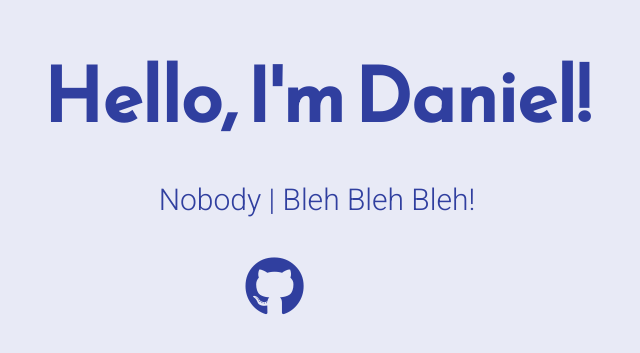
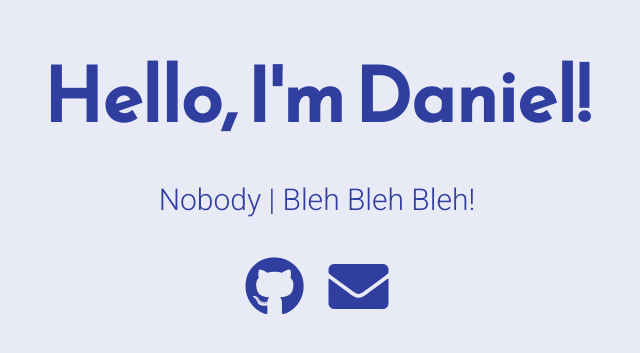
Before and after one commit to rozari0/rozari0.github.io, a plain HTML site: page index.html in a window 1280 px wide. Shown: the part 217-570 px from the top of the page, without its empty margins (323-963 px from the left). Drawn offline with Linux system fonts and the light colour scheme.

Commit message:
Fixed envelope icon.

```diff
--- a/index.html
+++ b/index.html
@@ -30,7 +30,7 @@
 		<!-- Find your icons from here - https://fontawesome.com/icons?d=gallery&s=brands -->
 		<div class="icons-social">
 			<a target="_blank" href="https://github.com/rozari0"><i class="fab fa-github"></i></a>
-			<a target="_blank" href="mailto:rozario@duck.com"><i class="fab fa-envelope"></i></a>
+			<a target="_blank" href="mailto:rozario@duck.com"><i class="fas fa-envelope"></i></a>
 			<!--  <a target="_blank" href="https://dev.to/flexdinesh"><i class="fab fa-dev"></i></a>
 			<a target="_blank" href="https://stackoverflow.com/story/flexdinesh"><i class="fab fa-stack-overflow"></i></a>
 			<a target="_blank" href="https://www.linkedin.com/in/dineshpandiyan"><i class="fab fa-linkedin"></i></a>
```
